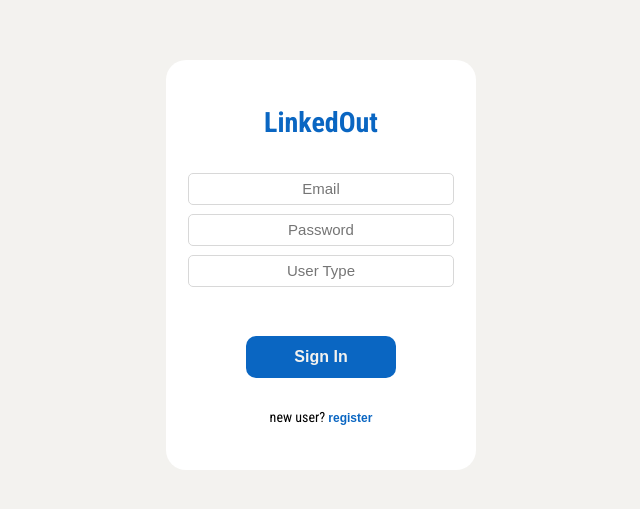
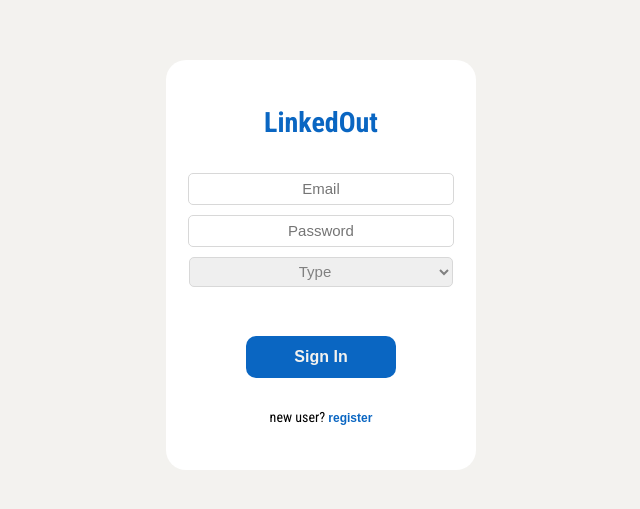
Before and after one commit to hassankhalil33/linkedin-clone-full, a React (Create React App) app in the folder frontend/: page / in a window 1280 px wide. Shown: the part 135-644 px from the top of the page, without its empty margins (319-959 px from the left). Built offline with nearby package versions, Linux system fonts and the light colour scheme.

Commit message:
Frontend <> Stylized Select in Registration and Login

```diff
--- a/frontend/public/css/styles.css
+++ b/frontend/public/css/styles.css
@@ -96,3 +96,27 @@ body {
 .register-section .login-form>div {
   height: 160px;
 }
+
+.select-form {
+  height: 30px;
+  margin: 3px auto;
+  justify-content: center;
+  width: 88%;
+  gap: 15px;
+  text-align: center;
+  font-size: 15px;
+  border-radius: 5px;
+  border: 1px solid rgb(216, 216, 216);
+}
+
+.select-form:required:invalid {
+  color: gray;
+}
+
+option[value=""][disabled] {
+  display: none;
+}
+
+option {
+  color: black;
+}
--- a/frontend/src/components/LoginForm.jsx
+++ b/frontend/src/components/LoginForm.jsx
@@ -1,6 +1,7 @@
 import React from "react";
 import Input from "./Input";
 import Button from "./Button";
+import Select from "./Select";
 
 function LoginForm() {
   return (
@@ -17,11 +18,7 @@ function LoginForm() {
           name={"password"}
           placeholder={"Password"}
         />
-        <Input
-          type={"text"}
-          name={"usertype"}
-          placeholder={"User Type"}
-        />
+        <Select />
       </div>
       <Button content={"Sign In"} />
       <p>new user? <Button
--- a/frontend/src/components/RegisterForm.jsx
+++ b/frontend/src/components/RegisterForm.jsx
@@ -1,6 +1,7 @@
 import React from "react";
 import Input from "./Input";
 import Button from "./Button";
+import Select from "./Select";
 
 function RegisterForm() {
   return (
@@ -17,11 +18,7 @@ function RegisterForm() {
           name={"password"}
           placeholder={"Password"}
         />
-        <Input
-          type={"text"}
-          name={"usertype"}
-          placeholder={"User Type"}
-        />
+        <Select />
         <Input
           type={"text"}
           name={"location"}
--- a/frontend/src/components/Select.jsx
+++ b/frontend/src/components/Select.jsx
@@ -1,8 +1,9 @@
 import React from "react";
 
-function Select(props) {
+function Select() {
   return (
-    <select name="usertype" placeholder="Type">
+    <select required name="usertype" className="select-form">
+      <option value="" disabled selected>Type</option>
       <option value="user">User</option>
       <option value="company">Company</option>
     </select>
```
